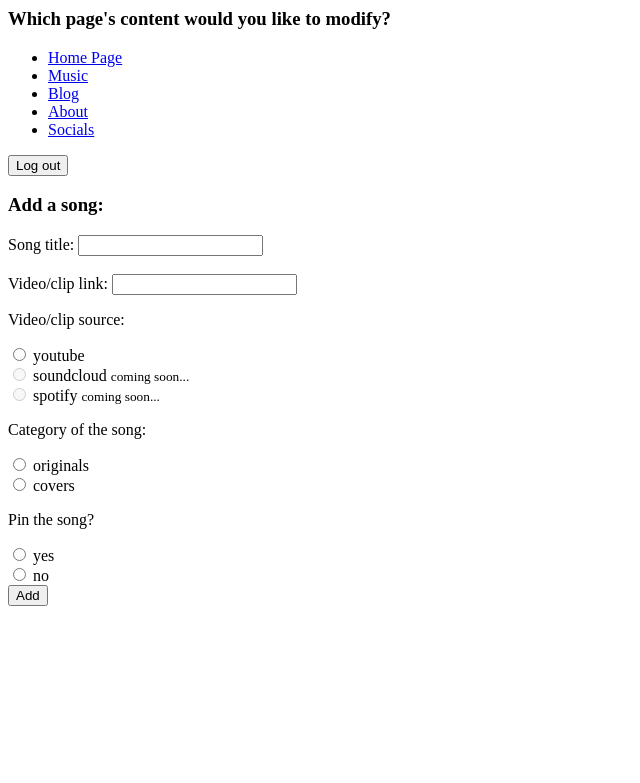
After one commit to geraldywy/tlcj_music_backend, a Flask app: page /add_song in a window 1280 px wide. The commit adds this page. Shown: the top 783 px of the page, without its empty margins (0-640 px from the left). Run offline with Flask 2, Linux system fonts and the light colour scheme; the visitor is signed in with stand-in values (Sample User, id 1); data that the repository does not hold is empty; some libraries are stand-ins or nearby versions.

Commit message:
adding songs done

```diff
--- a/app.py
+++ b/app.py
@@ -29,6 +29,9 @@ app.config['MYSQL_DB'] = os.getenv("MYSQL_DB")
 app.config['MYSQL_PORT'] = int(os.getenv("MYSQL_PORT"))
 
 pics = []
+pinned = []
+originals = []
+covers = []
 
 @app.after_request
 def add_header(response):
@@ -92,7 +95,6 @@ def get_home_pics():
         else:
             pics.append(format_home_pic_path(filename))
     return pics
-    # return [format_home_pic_path(filename) for filename in os.listdir("." + app.static_url_path + "/images/")]
 
 @app.route("/home")
 def modify_home():
@@ -137,6 +139,9 @@ def fetch_music():
         SELECT * FROM music.songs
     ''')
     rv = cur.fetchall()
+    global originals
+    global covers
+    global pinned
     originals = []
     covers = []
     pinned = []
@@ -154,6 +159,50 @@ def fetch_music():
 
 @app.route("/music", methods=["GET"])
 def modify_music():
+    if not valid():
+        return "ERROR: NOT AUTHENTICATED"
     originals, covers, pinned = fetch_music()
+    return render_template("modify_music.html", pinned=pinned, originals=originals, covers=covers)
 
-    return render_template("modify_music.html", pinned=pinned, originals=originals, covers=covers)
+def insert_song(title, link, source, cat, to_pin, unpinned):
+    cur = mysql.connection.cursor()
+    try:
+        if unpinned:
+            unpin_title, unpin_link = unpinned.split(" | ")
+            # unpin the song to unpin first
+            cur.execute(f'''
+                UPDATE music.songs SET pinned=false WHERE title='{unpin_title}' AND link='{unpin_link}'
+            ''')
+        cur.execute(f'''
+            INSERT INTO music.songs VALUES ('{title}', '{link}', '{cat}', {"true" if to_pin else "false"})
+        ''')
+        mysql.connection.commit()
+        return True
+    except Exception as e:
+        print("Problem inserting into db: " + str(e))
+        return False
+
+@app.route("/add_song", methods=["GET", "POST"])
+def add_song():
+    if not valid():
+        return "ERROR: NOT AUTHENTICATED"
+    if not pinned: # if pinned is empty, uninitialized
+        fetch_music() # populate the states, we do not need to use the return value, since it is global
+
+    if request.method == "GET":
+        return render_template("add_song.html", pinned=pinned)
+    else:
+        title, link, source, cat, to_pin, unpinned = request.form.get("song_title"), request.form.get("song_link"), \
+            request.form.get("type"), request.form.get("category"), request.form.get("pinned"), request.form.get("unpin")
+        # sanity check, if we choose to pin, there must be something to unpin
+        # maintain constant 3 pins
+        if to_pin == "yes" and not unpinned:
+            return render_template("add_song.html", pinned=pinned, feedback="Error: Selected pin option, but did not choose a song to unpin")
+        print(title, link, source, cat, to_pin, unpinned)
+        if title and link and source and cat and to_pin: # all options selected
+            if insert_song(title, link, source, cat, to_pin, unpinned):
+                return render_template("add_song.html", pinned=pinned, feedback="Successfully added " + title)
+            else:
+                return render_template("add_song.html", pinned=pinned, feedback="Error adding " + title + ". Form was filled correctly. Error uploading to the MYSQL DB.")
+        else:
+            return render_template("add_song.html", pinned=pinned, feedback="Error: Incomplete form")
--- /dev/null
+++ b/static/styles/add_song.css
@@ -0,0 +1,3 @@
+#remove_pin{
+    display : none;
+}
--- /dev/null
+++ b/templates/add_song.html
@@ -0,0 +1,92 @@
+<html>
+    <head>
+        <title>Add a song</title>
+
+        <link rel="stylesheet" type="text/css" href="{{ url_for('static',filename='styles/add_song.css') }}" />
+    <head>
+    <navbar>
+        <h3>Which page's content would you like to modify?</h3>
+        <ul>
+            <li>
+                <a href="/home">Home Page</a>
+            </li>
+            <li>
+                <a href="/music">Music</a>
+            </li>
+            <li>
+                <a href="/blog">Blog</a>
+            </li>
+            <li>
+                <a href="/about">About</a>
+            </li>
+            <li>
+                <a href="/socials">Socials</a>
+            </li>
+        </ul>
+
+        <form action="/logout" method="GET">
+            <button type="submit">Log out</button>
+        </form>
+        </navbar>
+    <body>
+        {% if feedback %}
+        <h3>{{ feedback }}</h3>
+        <br />
+        <br />
+        {% endif %}
+        <h3>Add a song: </h3>
+        <form action="" method="POST">
+            <label for="song_title">Song title:</label>
+            <input name="song_title" type="text" class="wide_input"/><br><br>
+
+            <label for="song_link">Video/clip link:</label>
+            <input name="song_link" type="text" class="wide_input"/><br>
+
+            <p>Video/clip source:</p>
+            <input type="radio" id="youtube" name="type" value="youtube" required>
+            <label for="youtube">youtube</label><br>
+            <input disabled type="radio" id="soundcloud" name="type" value="soundcloud">
+            <label for="soundcloud">soundcloud <small>coming soon...</small></label><br>
+            <input disabled type="radio" id="spotify" name="type" value="spotify">
+            <label for="spotify">spotify <small>coming soon...</small></label>
+
+            <p>Category of the song:</p>
+            <input type="radio" id="originals" name="category" value="originals" required>
+            <label for="originals">originals</label><br>
+            <input type="radio" id="covers" name="category" value="covers">
+            <label for="covers">covers</label><br>
+
+            <p>Pin the song?</p>
+            <input type="radio" id="yes" name="pinned" value="yes" required>
+            <label for="yes">yes</label><br>
+            <input type="radio" id="no" name="pinned" value="no">
+            <label for="no">no</label><br>
+
+
+            <div id="remove_pin" >
+                Select an existing pinned song to be replaced:
+                {% for pin in pinned %}
+                    {{pin}} <br>
+                    <input value="{{pin[0] + " | " + pin[1]}}" type="radio" name="unpin"  />
+                    <label for={{ pin[0] }}><a target="_blank" rel="noopener noreferrer" href="{{ pin[1] }}">{{ pin[0] }}</a></label><br>
+                {% endfor %}
+            </div>
+
+            <button type="submit"> Add </button>
+
+        </form>
+        <script src="https://ajax.googleapis.com/ajax/libs/jquery/2.1.3/jquery.min.js"></script>
+        <script>
+            $('input[type="radio"][name="pinned"]').on('change',function(){
+            var ThisIt = $(this);
+            if(ThisIt.val() == "no"){
+                // when user select no
+                $('#remove_pin').fadeOut();
+            }else{
+                // when user select yes
+                $('#remove_pin').fadeIn();
+            }
+            });
+        </script>
+    </body>
+</html>
```
Also changed, not shown: templates/modify_music.html (+8 -1 lines), static/images/code-programmers-programming-doom-game-wallpaper-preview.jpg (deleted).
